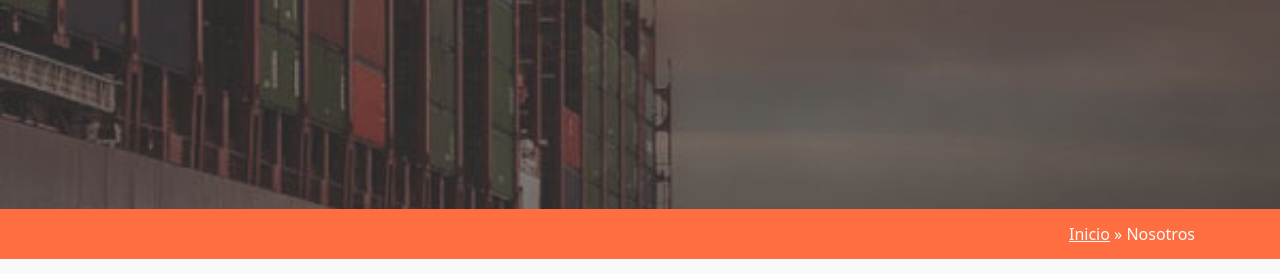
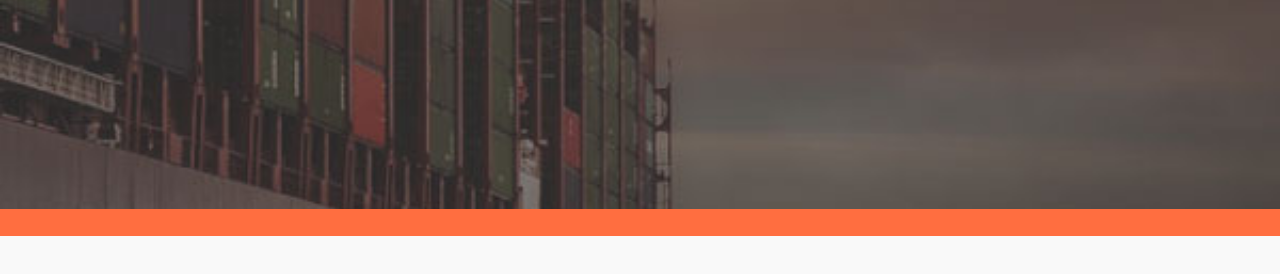
Before and after one commit to andruu11/camextest, a plain HTML site: page nosotros.html in a window 1280 px wide. Shown: the part 191-465 px from the top of the page. Drawn offline with Linux system fonts and the light colour scheme; a web font is replaced by a local one.

Commit message:
Test site

```diff
--- a/nosotros.html
+++ b/nosotros.html
@@ -57,7 +57,7 @@
         <div class="container">
             <div class="row">
             <div class="col-12 text-right">
-                   <a href="index.html">Inicio</a> » Nosotros
+                   <!-- <a href="index.html">Inicio</a> » Nosotros -->
             </div>
             </div>
             </div>
```
